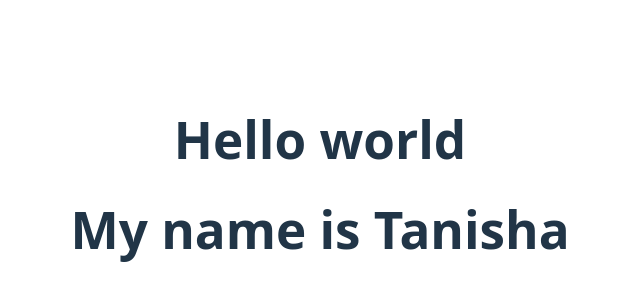
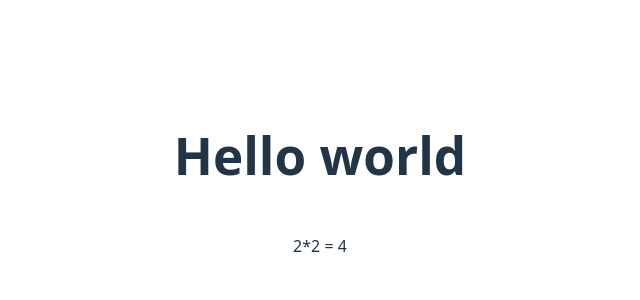
Before and after one commit to tanisha-1909/React, a React (Vite) app in the folder learn/: page / in a window 1280 px wide. Shown: the part 216-516 px from the top of the page, without its empty margins (320-960 px from the left). Built offline with nearby package versions, Linux system fonts and the light colour scheme.

Commit message:
styling component

```diff
--- /dev/null
+++ b/learn/src/Para.css
@@ -0,0 +1,4 @@
+.Para{
+    border: 1px solid white;
+    border-radius: 24px;
+}
--- a/learn/src/Title.jsx
+++ b/learn/src/Title.jsx
@@ -1,5 +1,10 @@
+import "./Para.css"
+
 function Title(){
-  return <h1>My name is Tanisha</h1>
+    // TO EVALUATE JS EXPRESSION
+  return <div className="Para">
+    <p>2*2 = {2*2}</p>
+  </div>
 }
 
 export default Title;
```
